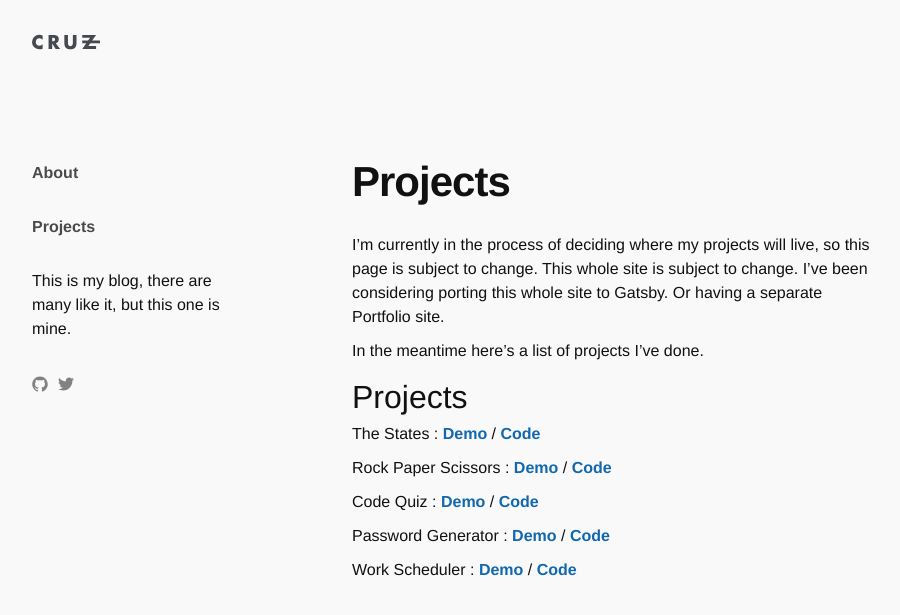
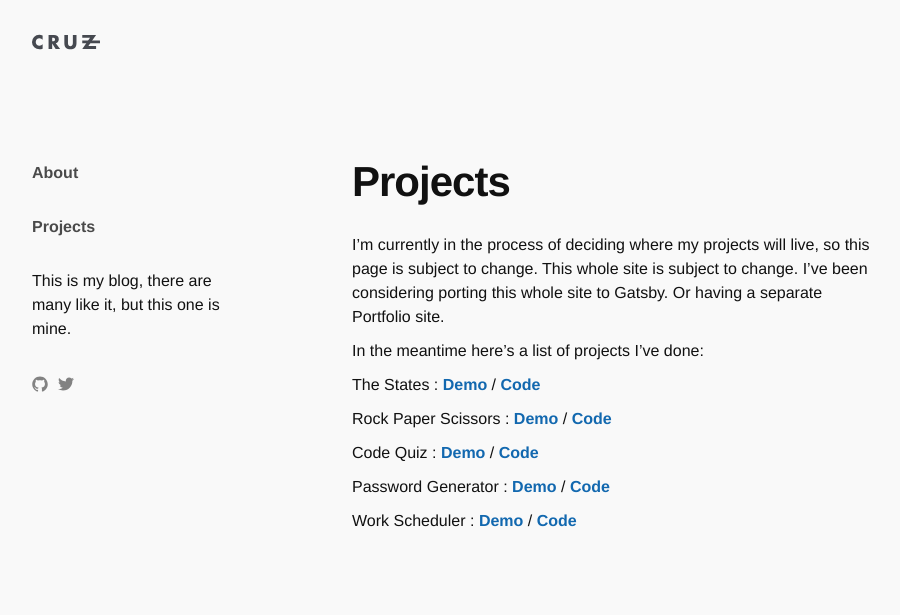
Before and after one commit to yarocruz/yarocruz.github.io, a Jekyll site: the page built from projects.md, in a window 1280 px wide. Shown: the top 615 px of the page, without its empty margins (138-1038 px from the left). Built offline with Jekyll 4.4.1, drawn with Linux system fonts in a browser that asks for light colours; some web fonts are replaced.

Commit message:
edited projects page

```diff
--- a/projects.md
+++ b/projects.md
@@ -6,9 +6,7 @@ permalink: "/projects/"
 
 I'm currently in the process of deciding where my projects will live, so this page is subject to change. This whole site is subject to change. I've been considering porting this whole site to Gatsby. Or having a separate Portfolio site.
 
-In the meantime here's a list of projects I've done.
-
-## Projects
+In the meantime here's a list of projects I've done:
 
 The States : [Demo](https://yarocruz.github.io/the50states/) / [Code](https://github.com/yarocruz/the50states)
 
```
